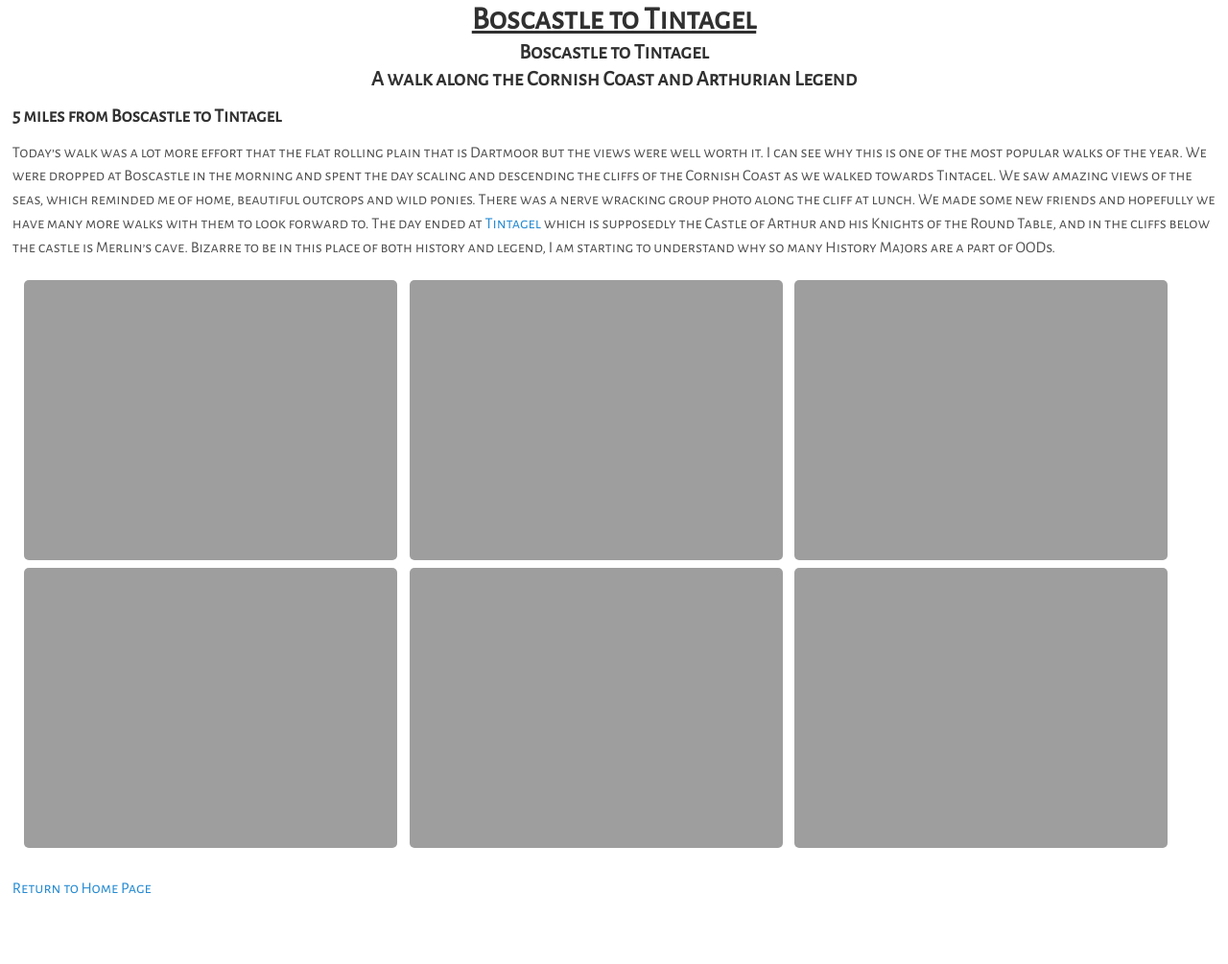
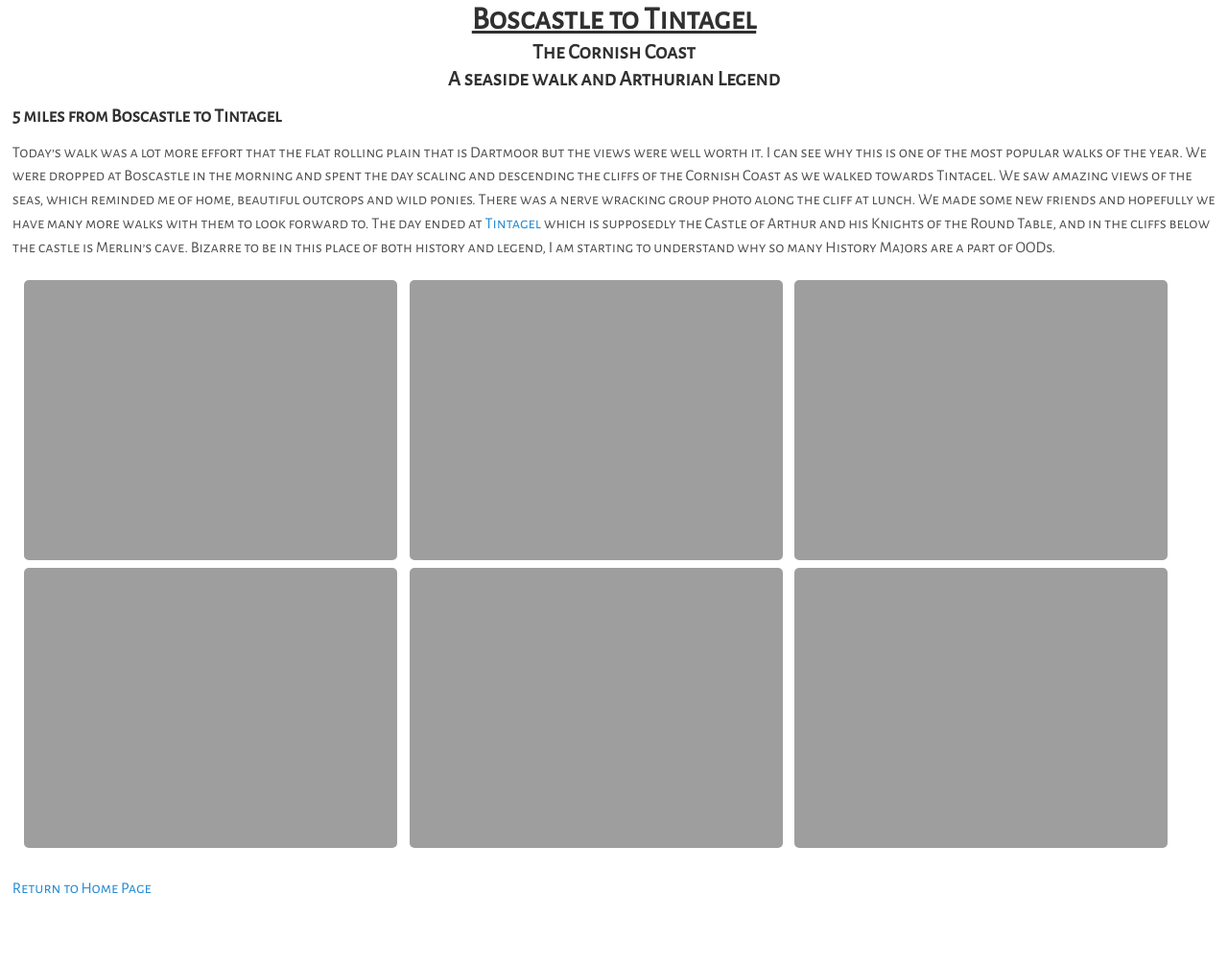
Before and after one commit to foopod/Travel-Website, a Jekyll site: the page built from _posts/2013-10-02-BoscastleToTintagel.md, in a window 1280 px wide. Shown: the whole page at 96% size. Built offline with Jekyll 4.4.1, drawn with Linux system fonts in a browser that asks for light colours.

Commit message:
Update 2013-10-02-BoscastleToTintagel.md

```diff
--- a/_posts/2013-10-02-BoscastleToTintagel.md
+++ b/_posts/2013-10-02-BoscastleToTintagel.md
@@ -6,8 +6,8 @@
 location: Boscastle to Tintagel
 lat: 50.668382
 lng: -4.758612
-subtitle: Boscastle to Tintagel
-description: A walk along the Cornish Coast and Arthurian Legend
+subtitle: The Cornish Coast
+description: A seaside walk and Arthurian Legend
 titleImage: https://adventuresofthetravellingtwins.com/2013-10-02-BoscastleToTintagel/P1010501.JPG
 ---
 
```
